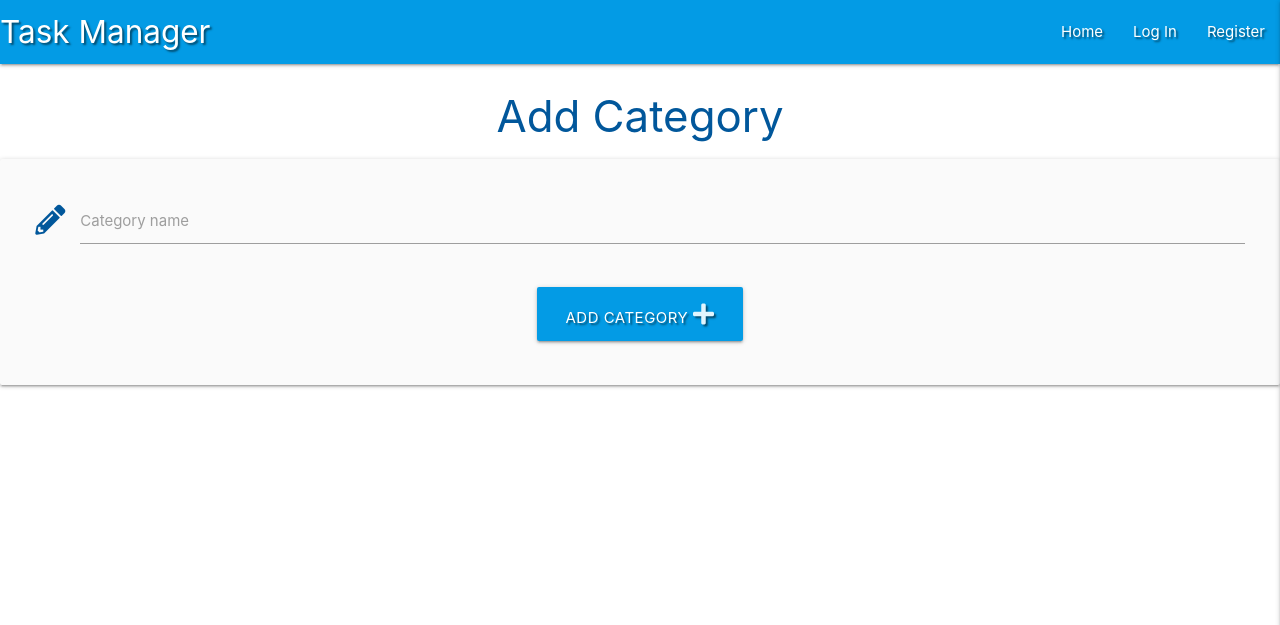
After one commit to RoryBr1/mongodb-task-manager, a Flask app: page /add_category in a window 1280 px wide. The commit adds this page. Shown: the top 625 px of the page. Run offline with Flask 2, Linux system fonts and the light colour scheme; some libraries are stand-ins or nearby versions.

Commit message:
category management

```diff
--- a/app.py
+++ b/app.py
@@ -46,6 +46,7 @@ def register():
         session["user"] = request.form.get("username").lower()
         flash("Registration Successful!")
         return redirect(url_for("profile", username=session["user"]))
+
     return render_template("register.html")
 
 
@@ -59,12 +60,12 @@ def login():
         if existing_user:
             # ensure hashed password matches user input
             if check_password_hash(
-                existing_user["password"], request.form.get("password")):
-                    session["user"] = request.form.get("username").lower()
-                    flash("Welcome, {}".format(request.form.get("username")))
-                    return redirect(url_for(
-                        "profile", username=session["user"]))
-
+                    existing_user["password"], request.form.get("password")):
+                        session["user"] = request.form.get("username").lower()
+                        flash("Welcome, {}".format(
+                            request.form.get("username")))
+                        return redirect(url_for(
+                            "profile", username=session["user"]))
             else:
                 # invalid password match
                 flash("Incorrect Username and/or Password")
@@ -74,6 +75,7 @@ def login():
             # username doesn't exist
             flash("Incorrect Username and/or Password")
             return redirect(url_for("login"))
+
     return render_template("login.html")
 
 
@@ -110,10 +112,55 @@ def add_task():
             "created_by": session["user"]
         }
         mongo.db.tasks.insert_one(task)
-        flash("Task added successfully")
+        flash("Task Successfully Added")
         return redirect(url_for("get_tasks"))
+
     categories = mongo.db.categories.find().sort("category_name", 1)
     return render_template("add_task.html", categories=categories)
+
+
+@app.route("/edit_task/<task_id>", methods=["GET", "POST"])
+def edit_task(task_id):
+    if request.method == "POST":
+        is_urgent = "on" if request.form.get("is_urgent") else "off"
+        submit = {
+            "category_name": request.form.get("category_name"),
+            "task_name": request.form.get("task_name"),
+            "task_description": request.form.get("task_description"),
+            "is_urgent": is_urgent,
+            "due_date": request.form.get("due_date"),
+            "created_by": session["user"]
+        }
+        mongo.db.tasks.update({"_id": ObjectId(task_id)}, submit)
+        flash("Task Successfully Updated")
+
+    task = mongo.db.tasks.find_one({"_id": ObjectId(task_id)})
+    categories = mongo.db.categories.find().sort("category_name", 1)
+    return render_template("tasks.html", task=task, categories=categories)
+
+
+@app.route("/delete_task/<task_id>")
+def delete_task(task_id):
+    mongo.db.tasks.remove({"_id": ObjectId(task_id)})
+    flash("Task Successfully Deleted")
+    return redirect(url_for("get_tasks"))
+
+@app.route("/get_categories")
+def get_categories():
+    categories = list(mongo.db.categories.find().sort("category_name", 1))
+    return render_template("categories.html", categories=categories)
+
+@app.route("/add_category", methods=["GET", "POST"])
+def add_category():
+    if request.method == "POST":
+        category = {
+            "category_name": request.form.get("category_name")
+        }
+        mongo.db.categories.insert_one(category)
+        flash("New Category Added")
+        return redirect(url_for("get_categories"))
+    return render_template("add_category.html")
+
 
 if __name__ == "__main__":
     app.run(host=os.environ.get("IP"),
--- /dev/null
+++ b/templates/add_category.html
@@ -0,0 +1,27 @@
+{% extends "base.html" %}
+
+{% block content %}
+    <h3 class="light-blue-text text-darken-4 center-align">Add Category</h3>
+
+    <div class="row card-panel grey lighten-5">
+        <form class="col s12" method="POST" action="{{ url_for('add_category') }}">
+
+            <div class="row">
+                <div class="input-field col s12">
+                    <i class="fas fa-pencil-alt prefix light-blue-text text-darken-4"></i>
+                    <input id="category_name" name="category_name" minlength="3" maxlength="30" type="text" class="validate" required>
+                    <label for="category_name">Category name</label>
+                </div>
+            </div>
+
+            <div class="row">
+                <div class="col s12 center-align">
+                    <button type="submit" class="btn-large light-blue darken-1 text-shadow">
+                        Add category <i class="fas fa-plus prefix light-blue-text text-lighten-5"></i>
+                    </button>
+                </div>
+            </div>
+        </form>
+    </div>
+
+{% endblock %}
--- a/templates/base.html
+++ b/templates/base.html
@@ -23,8 +23,10 @@
                     <li><a href="{{ url_for('get_tasks') }}">Home</a></li>
                     {% if session.user %}
 					<li><a href="{{ url_for('profile', username=session['user'])}}">Profile</a></li>
-					<li><a href="{{ url_for('add_task')}}">New Task</a></li>
-					<li><a href="#">Manage Categories</a></li>
+                    <li><a href="{{ url_for('add_task')}}">New Task</a></li>
+                    {% if session.user|lower == "admin"|lower %}
+                    <li><a href="{{ url_for('get_categories')}}">Manage Categories</a></li>
+                    {% endif %}
                     <li><a href="{{ url_for('logout')}}">Log Out</a></li>
                     {% else %}
                     <li><a href="{{ url_for('login')}}">Log In</a></li>
@@ -39,7 +41,9 @@
                 <li><a href="{{ url_for('get_tasks') }}">Home</a></li>
                 {% if session.user %}
            		<li><a href="{{ url_for('profile', username=session['user'])}}">Profile</a></li>
-				<li><a href="#">Manage Categories</a></li>
+                    {% if session.user|lower == "admin"|lower %}
+                    <li><a href="{{ url_for('get_categories')}}">Manage Categories</a></li>
+                    {% endif %}
                 <li><a href="{{ url_for('logout')}}">Log Out</a></li>
                 <li><a href="{{ url_for('add_task')}}">New Task</a></li>
                 {% else %}
--- a/templates/tasks.html
+++ b/templates/tasks.html
@@ -9,8 +9,10 @@
             <div class="collapsible-header white-text light-blue darken-4 text-shadow">
                 <div class="col s3">
                     <i class="fas fa-caret-down"></i>
-                    <a href="" class="btn-small green accent-4">Done</a>
-                    <a href="" class="btn-small light-blue lighten-1">Edit</a>
+                    {% if session.user|lower == task.created_by|lower %}
+                    <a href="{{ url_for('delete_task', task_id=task._id) }}" class="btn-small green accent-4">Done</a>
+                    <a href="{{ url_for('edit_task', task_id=task._id) }}" class="btn-small light-blue lighten-1">Edit</a>
+                    {% endif %}
                 </div>
                 <div class="col s9">
                     <strong>{{ task.task_name }}</strong> : {{ task.due_date }}
```
Also changed, not shown: templates/categories.html (added, +29 -0 lines), templates/edit_task.html (added, +79 -0 lines).
